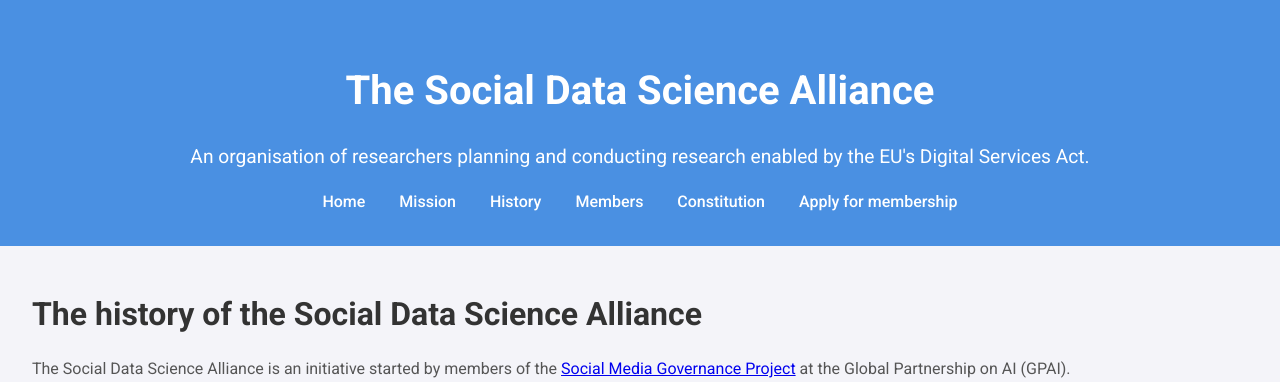
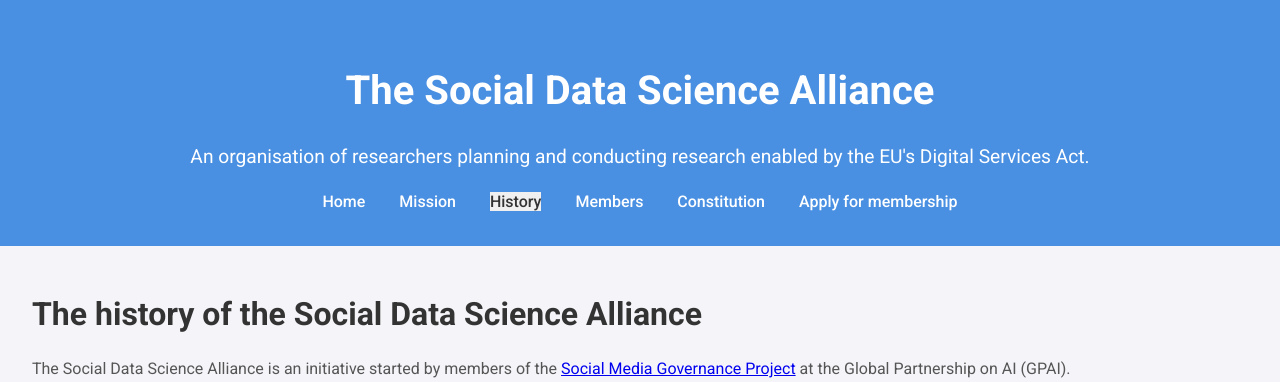
Before and after one commit to social-data-science-alliance/social-data-science-alliance.github.io, a Jekyll site: the page built from history/index.md, in a window 1280 px wide. Shown: the top 382 px of the page. Built offline with Jekyll 4.4.1, drawn with Linux system fonts in a browser that asks for light colours.

Commit message:
CSS menu highlighting

```diff
--- a/_includes/header.html
+++ b/_includes/header.html
@@ -2,11 +2,11 @@
     <h1>{{ site.title }}</h1>
     <p>{{ site.description }}</p>
     <nav>
-        <a href="/">Home</a>
-        <a href="/mission/">Mission</a>
-        <a href="/history/">History</a>
-        <a href="/members/">Members</a>
-        <a href="/constitution/">Constitution</a>
-        <a href="/apply/">Apply for membership</a>
+        <a class="menu-item" href="/">Home</a>
+        <a class="menu-item-mission" href="/mission/">Mission</a>
+        <a class="menu-item-history" href="/history/">History</a>
+        <a class="menu-item-members" href="/members/">Members</a>
+        <a class="menu-item-constitution" href="/constitution/">Constitution</a>
+        <a class="menu-item-apply" href="/apply/">Apply for membership</a>
     </nav>
 </header>
--- a/_layouts/default.html
+++ b/_layouts/default.html
@@ -7,7 +7,7 @@
     <link rel="stylesheet" href="{{ '/assets/css/main.css' | relative_url }}">
     <link href="https://fonts.googleapis.com/css2?family=Roboto:wght@400;500;700&display=swap" rel="stylesheet">
 </head>
-<body>
+<body class="url-{{ page.url | replace: 'index.html', '' | replace: '/', '-' | strip | slugify }}">
 
     {% include header.html %}
 
--- a/_sass/styles.scss
+++ b/_sass/styles.scss
@@ -157,3 +157,15 @@ footer a {
 footer a:hover {
     text-decoration: underline;
 }
+
+/* menu highlighting */
+body.url .menu-item,
+body.url-mission .menu-item-mission,
+body.url-history .menu-item-history,
+body.url-members .menu-item-members,
+body.url-constitution .menu-item-constitution,
+body.url-apply .menu-item-apply
+{
+    background-color: #f0f0f0;
+    color: #333;
+}
```
